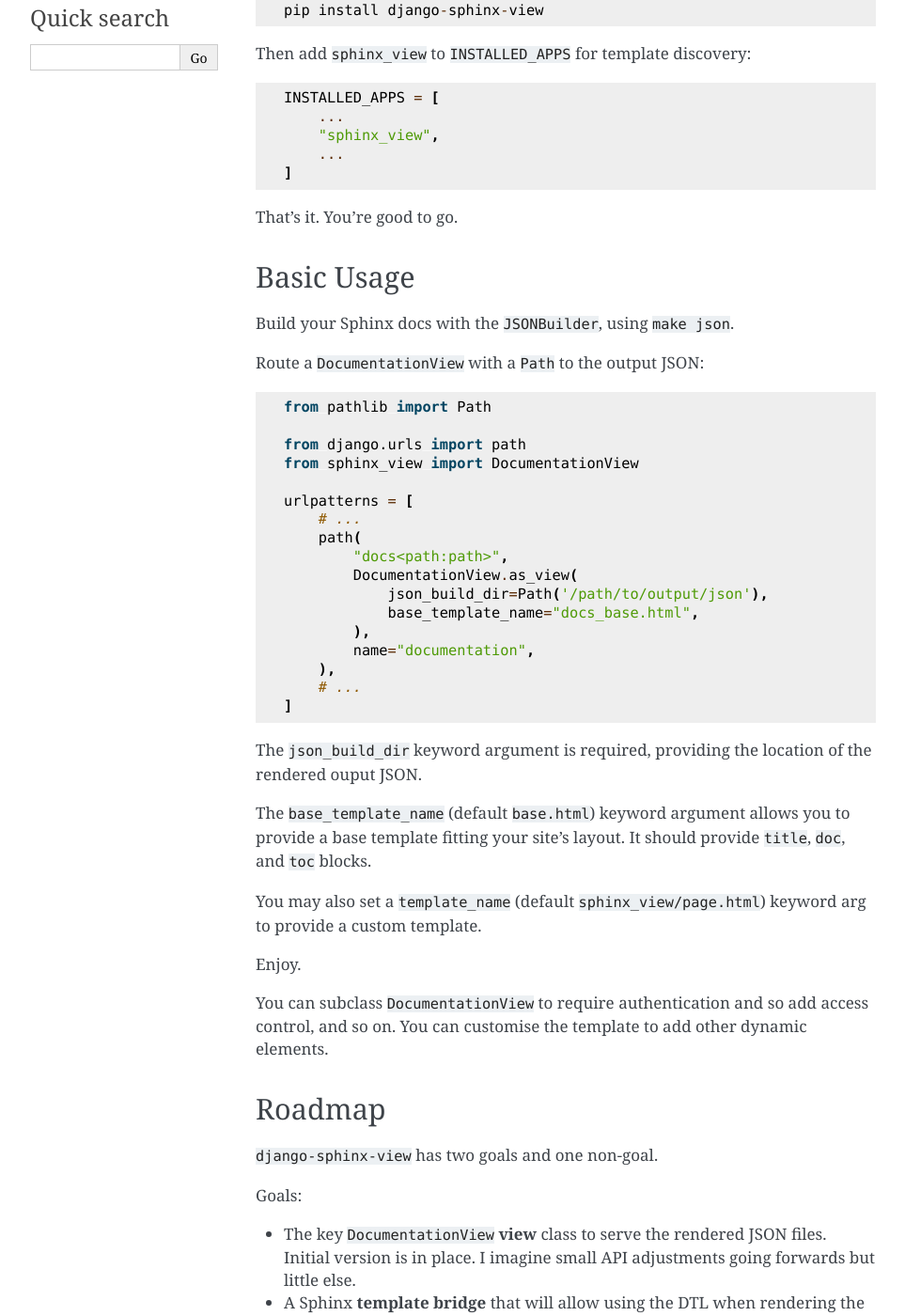
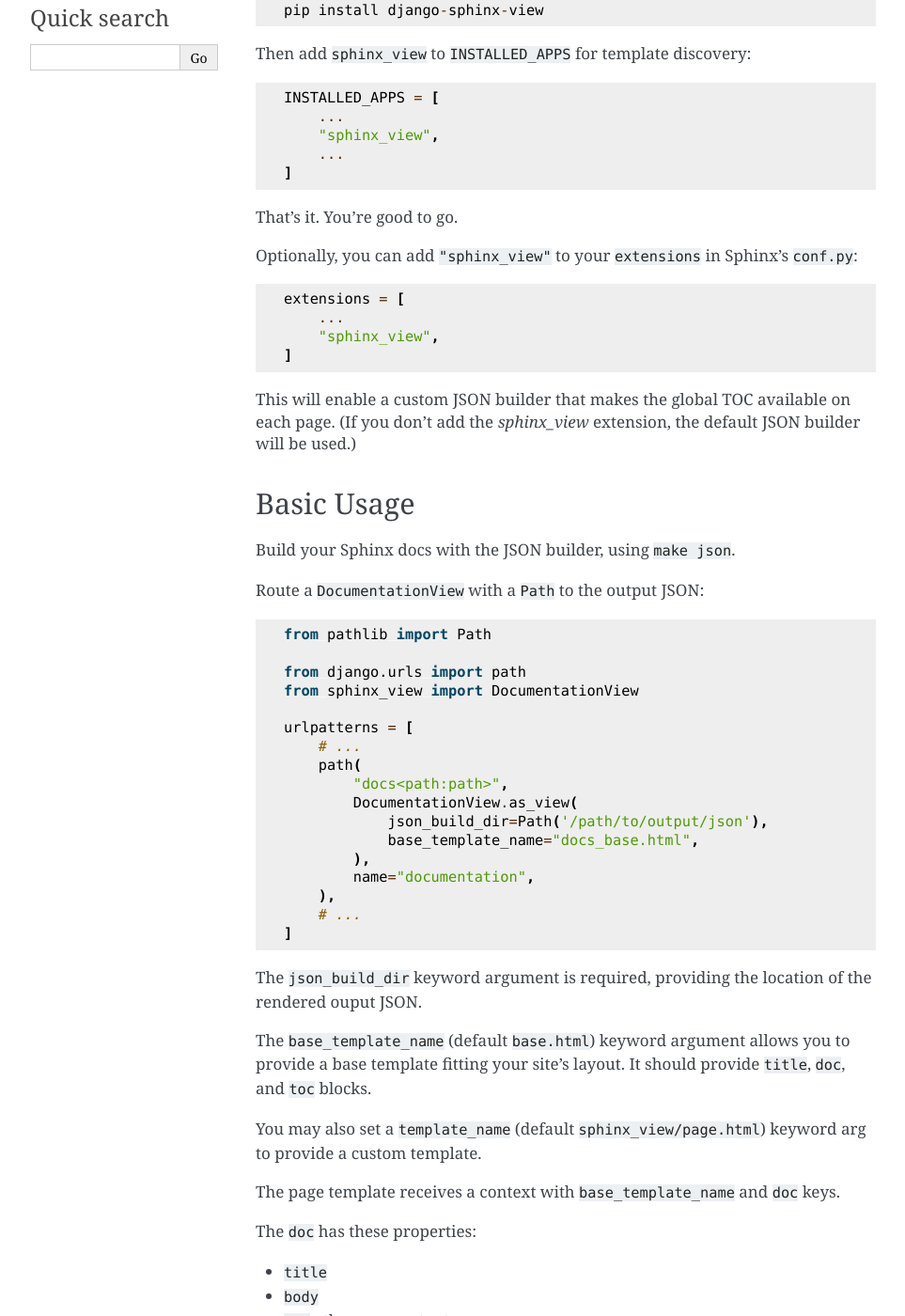
Before and after one commit to carltongibson/django-sphinx-view, a Sphinx documentation site: the page built from docs/source/index.rst, in a window 1280 px wide and 1400 px high, scrolled down 264 px. Shown: the whole window at 94% size, without its empty margins (148-1111 px from the left). Built offline with Sphinx 7.4.7, drawn with Linux system fonts in a browser that asks for light colours; some of the changed text lies outside the part shown.

Commit message:
Added SphinxViewBuilder providing global TOC to pages. (#15)
Co-authored-by: Carlton Gibson <carlton.gibson@noumenal.es>

```diff
--- a/docs/source/index.rst
+++ b/docs/source/index.rst
@@ -27,10 +27,22 @@
 
 That's it. You're good to go.
 
+Optionally, you can add ``"sphinx_view"`` to your ``extensions`` in Sphinx's
+``conf.py``::
+
+    extensions = [
+        ...
+        "sphinx_view",
+    ]
+
+This will enable a custom JSON builder that makes the global TOC available on
+each page. (If you don't add the `sphinx_view` extension, the default JSON
+builder will be used.)
+
 Basic Usage
 -----------
 
-Build your Sphinx docs with the ``JSONBuilder``, using ``make json``.
+Build your Sphinx docs with the JSON builder, using ``make json``.
 
 Route a ``DocumentationView`` with a ``Path`` to the output JSON::
 
@@ -61,6 +73,24 @@
 
 You may also set a ``template_name`` (default ``sphinx_view/page.html``)
 keyword arg to provide a custom template.
+
+The page template receives a context with ``base_template_name`` and ``doc``
+keys.
+
+The ``doc`` has these properties:
+
+* ``title``
+* ``body``
+* ``toc`` - the page contents
+* ``toctree`` - the global table of contents
+
+The ``body``, ``toc``, and ``toctree`` elements are rendered HTML and should be
+output using the ``safe`` filter::
+
+    # In sphinx_view/page.html
+    {% block doc %}
+    {{ doc.body|safe }}
+    {% endblock doc %}
 
 Enjoy.
 
```
Also changed, not shown: sphinx_view/__init__.py (+10 -0 lines), 1 other file.
